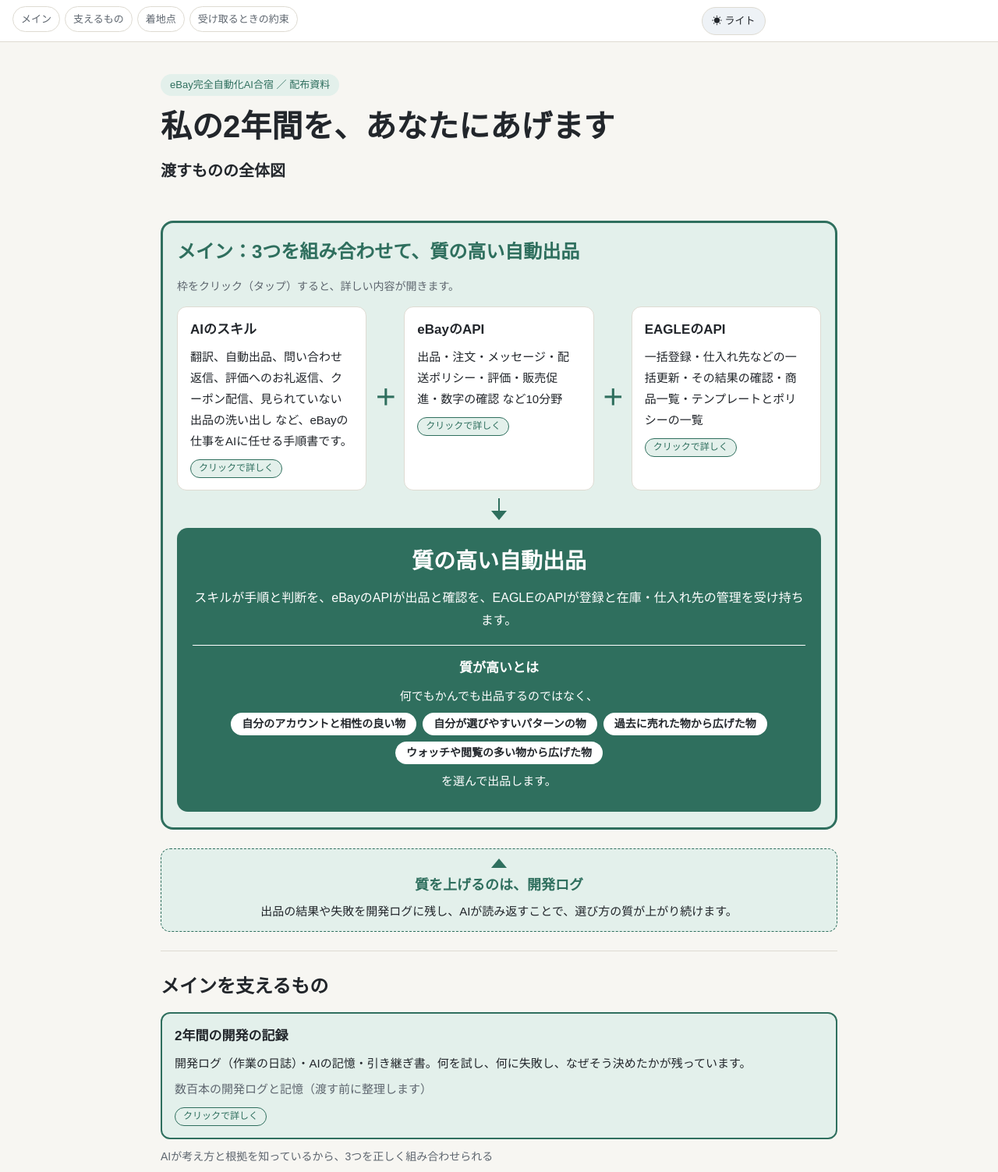
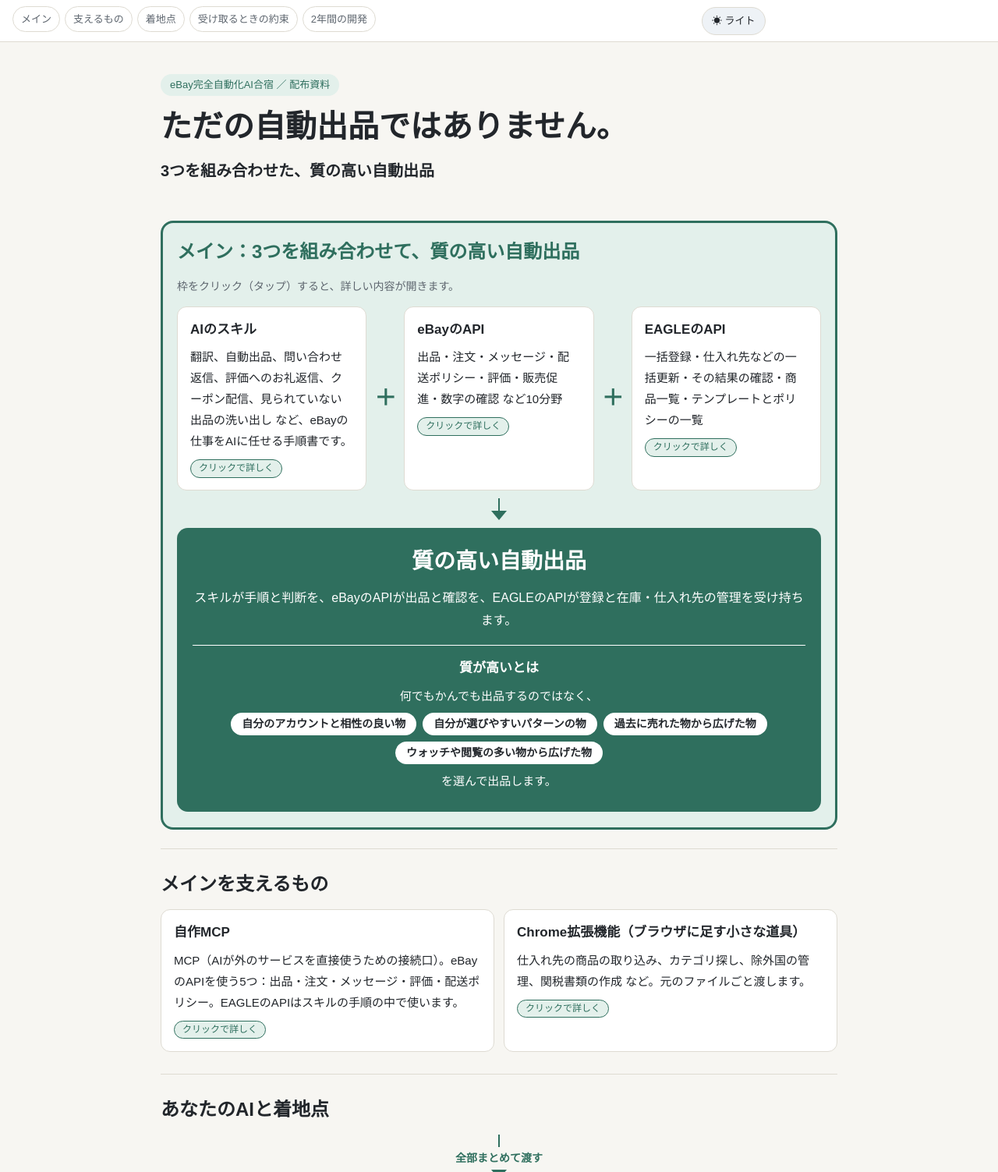
Before and after one commit to naokijodan/ai-camp-gift, a plain HTML site: page index.html in a window 1280 px wide. Shown: the top 1503 px of the page at 78% size. Drawn offline with Linux system fonts and the light colour scheme.

Commit message:
feat: トップを「ただの自動出品ではありません」に、2年間の開発は補助として最後へ
Co-Authored-By: Claude Opus 5.5 <noreply@anthropic.com>
Claude-Session: https://claude.ai/code/session_018hdyRcuisJnBw2EPCnZE9N

```diff
--- a/index.html
+++ b/index.html
@@ -4,7 +4,7 @@
 <script>try{var __t=localStorage.getItem("gift-theme");if(__t==="light"||__t==="dark"){document.documentElement.setAttribute("data-theme",__t);}}catch(e){}</script>
 <meta charset="utf-8">
 <meta name="viewport" content="width=device-width, initial-scale=1">
-<title>渡すものの全体図</title>
+<title>ただの自動出品ではありません｜eBay完全自動化AI合宿</title>
 <style>
 :root{
   --bg:#f7f6f2; --surface:#ffffff; --text:#22262b; --muted:#5e666f; --line:#dedbd2;
@@ -136,12 +136,6 @@ nav ul{flex:1 1 auto;min-width:0;margin:0}
 .quality p{margin:0 0 8px;font-size:15px;color:var(--surface)}
 .quality ul{list-style:none;margin:0 0 8px;padding:0;display:flex;flex-wrap:wrap;gap:8px;justify-content:center}
 .quality li{margin:0;background:var(--surface);color:var(--text);border-radius:999px;padding:4px 14px;font-size:14px;font-weight:700;line-height:1.5}
-.connector{text-align:center;margin:0 0 24px;padding:12px 16px;background:var(--accent-soft);border:1px dashed var(--accent);border-radius:12px}
-.connector .uphead{width:0;height:0;margin:0 auto 6px;border-left:10px solid transparent;border-right:10px solid transparent;border-bottom:12px solid var(--accent)}
-.connector h3{margin:0 0 4px;font-size:18px;color:var(--accent)}
-.connector p{margin:0;font-size:15px}
-.box.emph{border:2px solid var(--accent);background:var(--accent-soft)}
-#support>.box{margin-bottom:10px}
 </style>
 </head>
 <body>
@@ -150,12 +144,13 @@ nav ul{flex:1 1 auto;min-width:0;margin:0}
 <li><a href="#support">支えるもの</a></li>
 <li><a href="#goal">着地点</a></li>
 <li><a href="#promise">受け取るときの約束</a></li>
+<li><a href="#record">2年間の開発</a></li>
 </ul><button type="button" class="themebtn" id="themebtn" aria-label="表示の明るさを切り替え"></button></nav>
 <div class="wrap">
 <header class="hero">
   <span class="tag">eBay完全自動化AI合宿 ／ 配布資料</span>
-  <h1>私の2年間を、あなたにあげます</h1>
-  <p class="sub">渡すものの全体図</p>
+  <h1>ただの自動出品ではありません。</h1>
+  <p class="sub">3つを組み合わせた、質の高い自動出品</p>
 </header>
 
 <section id="main" class="core">
@@ -186,17 +181,8 @@ nav ul{flex:1 1 auto;min-width:0;margin:0}
   </div>
 </section>
 
-<div class="connector">
-  <div class="uphead"></div>
-  <h3>質を上げるのは、開発ログ</h3>
-  <p>出品の結果や失敗を開発ログに残し、AIが読み返すことで、選び方の質が上がり続けます。</p>
-</div>
-
 <section id="support">
   <h2>メインを支えるもの</h2>
-  <div class="box click emph" role="button" tabindex="0" aria-haspopup="dialog" aria-controls="dlg" aria-expanded="false" data-dlg="log" data-title="2年間の開発の記録"><h3>2年間の開発の記録</h3><p>開発ログ（作業の日誌）・AIの記憶・引き継ぎ書。何を試し、何に失敗し、なぜそう決めたかが残っています。</p><p class="small">数百本の開発ログと記憶（渡す前に整理します）</p><span class="hint">クリックで詳しく</span></div>
-  <p class="cap">AIが考え方と根拠を知っているから、3つを正しく組み合わせられる</p>
-  <div class="box click" role="button" tabindex="0" aria-haspopup="dialog" aria-controls="dlg" aria-expanded="false" data-dlg="place" data-title="記録の置き場（Obsidian＋GitHub）"><h3>記録の置き場（Obsidian＋GitHub）</h3><p>開発ログをためるノート（Obsidian：手元で書くノートのアプリ）と、変更の履歴を自動で残す保管場所（GitHub）。この設定も一緒に渡します。</p><span class="hint">クリックで詳しく</span></div>
   <div class="two">
     <div class="box click" role="button" tabindex="0" aria-haspopup="dialog" aria-controls="dlg" aria-expanded="false" data-dlg="mcp" data-title="自作MCP"><h3>自作MCP</h3><p>MCP（AIが外のサービスを直接使うための接続口）。eBayのAPIを使う5つ：出品・注文・メッセージ・評価・配送ポリシー。EAGLEのAPIはスキルの手順の中で使います。</p><span class="hint">クリックで詳しく</span></div>
     <div class="box click" role="button" tabindex="0" aria-haspopup="dialog" aria-controls="dlg" aria-expanded="false" data-dlg="ext" data-title="Chrome拡張機能（ブラウザに足す小さな道具）"><h3>Chrome拡張機能（ブラウザに足す小さな道具）</h3><p>仕入れ先の商品の取り込み、カテゴリ探し、除外国の管理、関税書類の作成 など。元のファイルごと渡します。</p><span class="hint">クリックで詳しく</span></div>
@@ -239,6 +225,15 @@ nav ul{flex:1 1 auto;min-width:0;margin:0}
       <li>eBayにはAPIでだけ触る、という安全の決まりも一緒に引き継ぎます。</li>
     </ul>
   </div>
+</section>
+<section id="record">
+  <h2>上記を実現するための補助として、私の2年間の開発も差し上げます</h2>
+  <p>出品の結果や失敗を開発ログに残し、AIが読み返すことで、選び方の質が上がり続けます。</p>
+  <div class="two">
+    <div class="box click" role="button" tabindex="0" aria-haspopup="dialog" aria-controls="dlg" aria-expanded="false" data-dlg="log" data-title="2年間の開発の記録"><h3>2年間の開発の記録</h3><p>開発ログ（作業の日誌）・AIの記憶・引き継ぎ書。何を試し、何に失敗し、なぜそう決めたかが残っています。</p><p class="small">数百本の開発ログと記憶（渡す前に整理します）</p><span class="hint">クリックで詳しく</span></div>
+    <div class="box click" role="button" tabindex="0" aria-haspopup="dialog" aria-controls="dlg" aria-expanded="false" data-dlg="place" data-title="記録の置き場（Obsidian＋GitHub）"><h3>記録の置き場（Obsidian＋GitHub）</h3><p>開発ログをためるノート（Obsidian：手元で書くノートのアプリ）と、変更の履歴を自動で残す保管場所（GitHub）。この設定も一緒に渡します。</p><span class="hint">クリックで詳しく</span></div>
+  </div>
+  <p class="cap">AIが考え方と根拠を知っているから、3つを正しく組み合わせられる</p>
 </section>
 <footer>渡す前に、名前・アカウント・鍵・別の事業の物を取り除いて整理します。</footer>
 </div>
```
